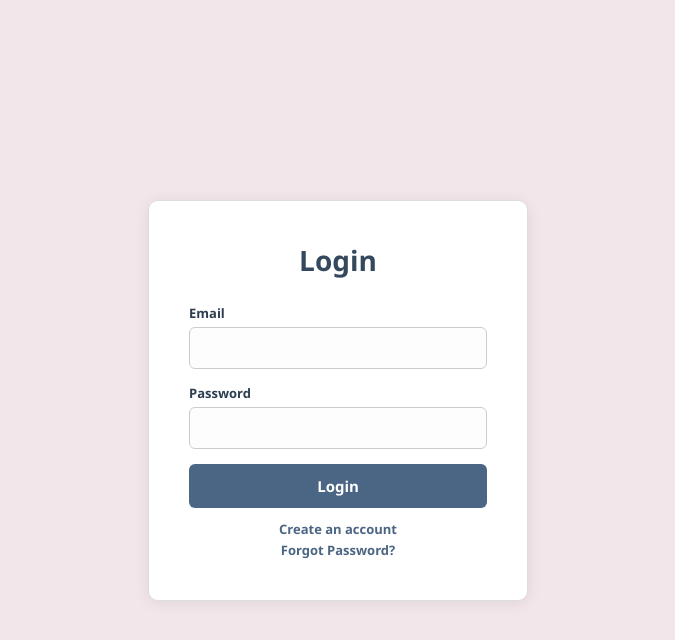
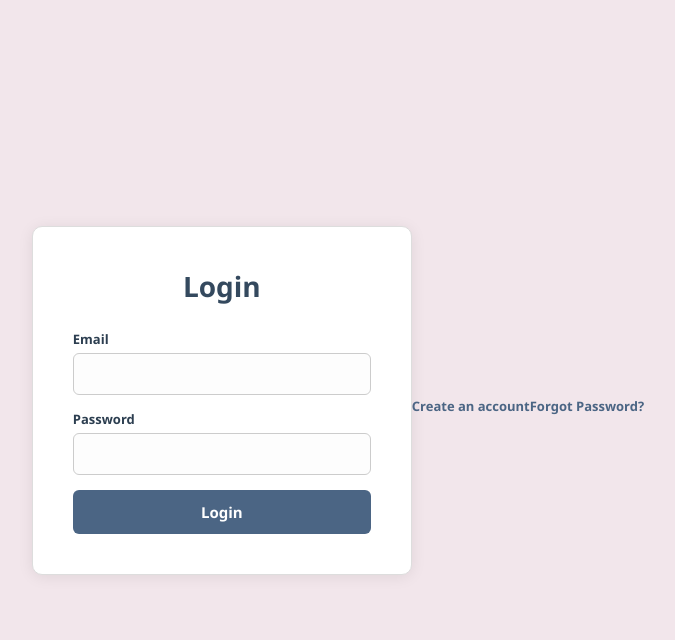
Before and after one commit to PhineOlasinman/Josephineportfolio, a PHP site: page /login.php in a window 1280 px wide. Shown: the top 640 px of the page, without its empty margins (302-977 px from the left). Run offline with PHP 8.4, Linux system fonts and the light colour scheme.

Commit message:
newforgotcommit

```diff
--- a/login.php
+++ b/login.php
@@ -17,9 +17,12 @@
       <input type="password" name="password" required>
 
       <button type="submit">Login</button>
-      <a href="signup.php" class="back-link">Create an account</a>
-      <a href="forgot_password.php" class="account-link">Forgot Password?</a>
-    </form>
+
+      </form>
   </div>
+  <div class="links-row">
+  <a href="signup.php" class="account-link">Create an account</a>
+  <a href="forgot_password.php" class="account-link">Forgot Password?</a>
+</div>
 </body>
 </html>
--- a/signup.php
+++ b/signup.php
@@ -23,7 +23,7 @@
       <input type="password" name="password" required>
 
       <button type="submit">Sign Up</button>
-      <a href="login.html" class="back-link">Already have an account? Login</a>
+      <a href="login.php" class="back-link">Already have an account? Login</a>
     </form>
   </div>
 </body>
```
